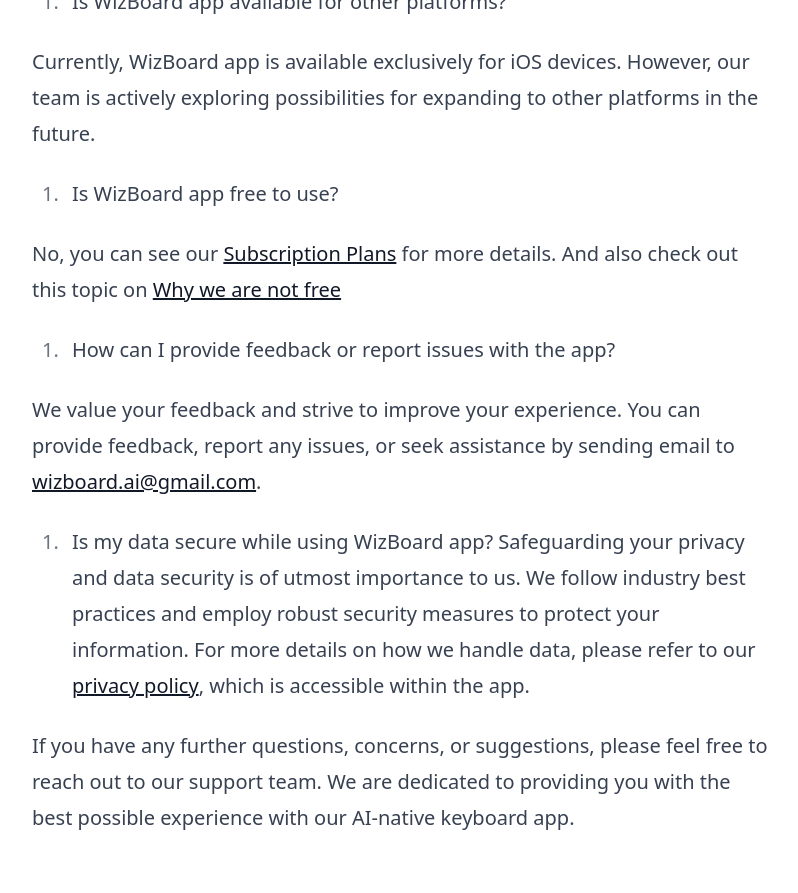
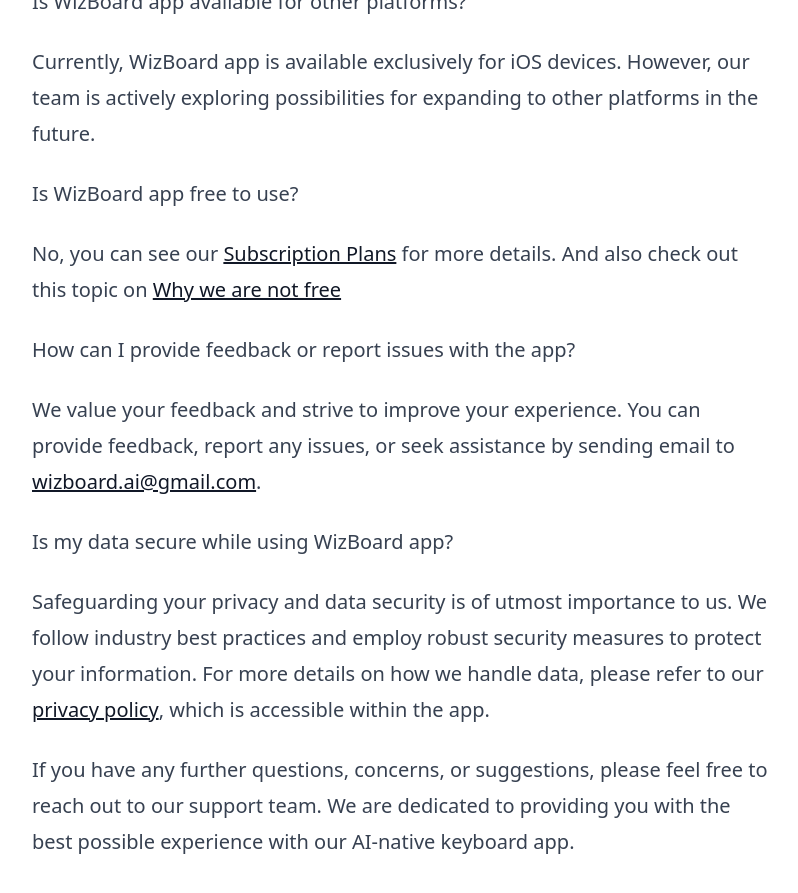
Before and after one commit to WizBoard/wizboard.github.io, a Jekyll site: the page built from docs/docs/en/faq.md, in a window 1280 px wide and 900 px high, scrolled down 1300 px. Shown: the top 893 px of the window, without its empty margins (72-870 px from the left). Built offline with Jekyll 4.4.1, drawn with Linux system fonts in a browser that asks for light colours; nearby versions of some CDN libraries; some of the changed lines change nothing that is shown.

Commit message:
Update for FAQ

```diff
--- a/docs/docs/en/faq.md
+++ b/docs/docs/en/faq.md
@@ -5,39 +5,40 @@
 # WizBoard FAQ
 
 
-1. How does the WizBoard work?
+How does the WizBoard work?
 
 When you use the system keyboard to type text, you can easily copy the text into Wizboard. The app then offers you a large gallery of prompts tailored to different scenarios. You can select a prompt that matches your requirement and use it to enhance your text or assist you in various tasks.
 
-2. What kind of prompts does WizBoard offer?
+What kind of prompts does WizBoard offer?
 
 WizBoard provides a diverse collection of prompts to suit various needs. Whether you're drafting an email, translating a phrase, brainstorming ideas, or planning a trip, you'll find prompts that help you express yourself effectively and efficiently.
 
-3. Can I customize the prompts to fit my specific needs?
+Can I customize the prompts to fit my specific needs?
 
 Absolutely! The WizBoard app allows you to customize prompts to align with your specific requirements. You can modify the provided prompts or create your own to suit your unique needs.
 
-4. Can I use WizBoard with other apps on my device?
+Can I use WizBoard with other apps on my device?
 
 Yes, you can use WizBoard with any app that supports keyboard input on your iOS device. It seamlessly integrates into the system keyboard, allowing you to access prompts and suggestions while typing in various applications, such as messaging, email clients, note-taking apps, and more.
 
-5. Can I chat with ChatGPT using the main app?
+Can I chat with ChatGPT using the main app?
 
 Certainly! The main app of WizBoard allows you to engage in free-form conversations with ChatGPT, an AI language model. You can ask questions, seek advice, engage in creative writing, or simply have a chat. It provides a dynamic and interactive experience, expanding the possibilities beyond prompt-based interactions.
 
-6. Is WizBoard app available for other platforms?
+Is WizBoard app available for other platforms?
 
 Currently, WizBoard app is available exclusively for iOS devices. However, our team is actively exploring possibilities for expanding to other platforms in the future.
 
-7. Is WizBoard app free to use?
+Is WizBoard app free to use?
 
 No, you can see our [Subscription Plans](subscriptions) for more details. And also check out this topic on [Why we are not free](whynotfree)
 
-8. How can I provide feedback or report issues with the app?
+How can I provide feedback or report issues with the app?
 
 We value your feedback and strive to improve your experience. You can provide feedback, report any issues, or seek assistance by sending email to [wizboard.ai@gmail.com](mailto://wizboard.ai@gmail.com).
 
-9.  Is my data secure while using WizBoard app?
+Is my data secure while using WizBoard app?
+
 Safeguarding your privacy and data security is of utmost importance to us. We follow industry best practices and employ robust security measures to protect your information. For more details on how we handle data, please refer to our [privacy policy](http://wizboard.github.io/privacy), which is accessible within the app.
 
 If you have any further questions, concerns, or suggestions, please feel free to reach out to our support team. We are dedicated to providing you with the best possible experience with our AI-native keyboard app.
```
